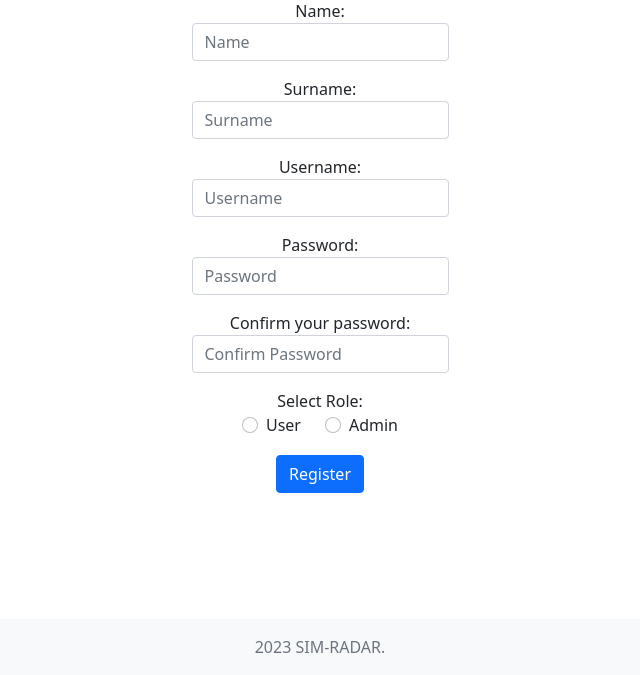
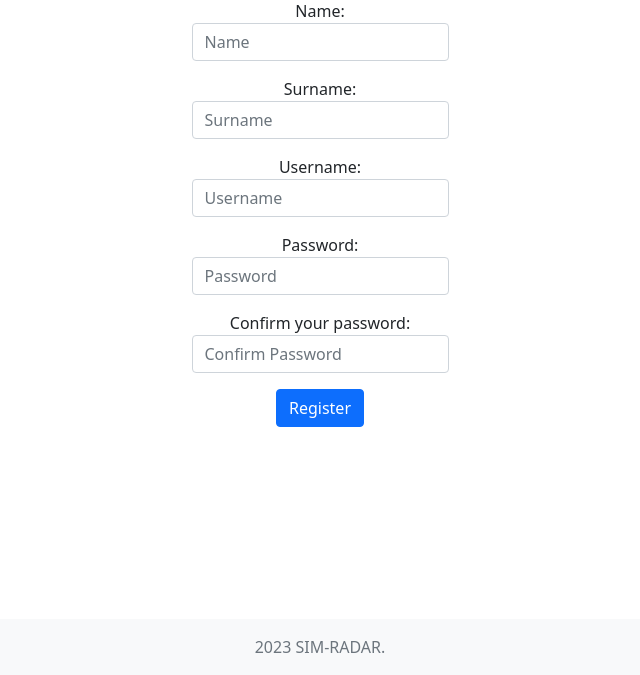
Before and after one commit to iago2900/CalendarioSimulacion, a Flask app: page /register in a window 1280 px wide. Shown: the part 125-800 px from the top of the page, without its empty margins (320-960 px from the left). Run offline with Flask 3, Linux system fonts and the light colour scheme.

Commit message:
Add active/old events page, remove role selecion in registration...

```diff
--- a/app.py
+++ b/app.py
@@ -32,7 +32,7 @@ with app.app_context():
     # Check if user already exist
     existing_user = Users.query.all()
     if not existing_user:
-        new_user = Users(name="test", surname="test", username="test", hash=generate_password_hash("test"), role_id=1)
+        new_user = Users(name="admin", surname="admin", username="admin", hash=generate_password_hash("admin"), role_id=1)
         db_session.add(new_user)
         db_session.commit()
 
@@ -43,6 +43,14 @@ def index():
     Show list of future events with same group id as user or None group id.
     """
     user_id = session['user_id']
+    role_id = session['role_id']
+
+    # if it is an admin, then show all active events, no matter the group
+    if role_id == 1:
+        # use this when the switch is active in index.html
+        active_events = [event for event in Events.query.filter(Events.date > datetime.now().date()).all()]
+
+        return render_template("index.html", events=active_events, user_id=user_id)
 
     usergroups = UserGroups.query.filter_by(user_id=user_id).all()
     events = []
@@ -61,6 +69,21 @@ def index():
 
 
     return render_template("index.html", events=events, user_id=user_id)
+
+@app.route("/old-events", methods=['GET'])
+@login_required
+@permission_admin
+def index_old():
+    """
+    Show list of old events for admin.
+    """
+    user_id = session['user_id']
+    old_events = [event for event in Events.query.filter(Events.date <= datetime.now().date()).all()]
+
+    return render_template("index.html", events=old_events, user_id=user_id, button='old')
+
+
+
 
 
 @app.route('/export_participants/<int:event_id>')
@@ -399,19 +422,24 @@ def register():
             return apology("must confirm the password", 400)
 
         # Query database for username
-        rows = Users.query.filter_by(username=request.form.get("username")).first()
+        existing_user = Users.query.filter_by(name=request.form.get("name"), surname=request.form.get("surname")).first()
 
-        if rows == None: # Ensure username does not exist
-            # Create a new user
-            role = Roles.query.filter_by(role=request.form.get("role")).first()
-            new_user = Users(name=request.form.get("name"), surname=request.form.get("surname"), username=request.form.get("username"), hash=generate_password_hash(request.form.get("password")), role_id=role.id)
+        if existing_user is None: # Ensure name + surname do not exist
+            # Query database for username
+            rows = Users.query.filter_by(username=request.form.get("username")).first()
 
-            # Add the user to the database
-            db_session.add(new_user)
-            db_session.commit()
+            if rows is None: # Ensure username does not exist
+                # Create a new user (with role user by default)
+                new_user = Users(name=request.form.get("name"), surname=request.form.get("surname"), username=request.form.get("username"), hash=generate_password_hash(request.form.get("password")), role_id=2)
 
+                # Add the user to the database
+                db_session.add(new_user)
+                db_session.commit()
+
+            else:
+                return apology("username already exists", 400)
         else:
-            return apology("username already exists", 400)
+            return apology("name and surname already exist", 400)
 
 
         # Redirect user to home page
--- a/static/js/functions.js
+++ b/static/js/functions.js
@@ -159,3 +159,11 @@ function deleteGroup(group_id) {
         });
     }
 }
+
+function isButtonChecked(buttonId) {
+    const button = document.getElementById(buttonId);
+    if (button) {
+      return true;
+    }
+    return false; // Return false if the button with the given ID doesn't exist
+  }
--- a/templates/base.html
+++ b/templates/base.html
@@ -73,7 +73,7 @@
 
 
         <!-- Footer -->
-        <footer class="bg-light text-center py-3 fixed-bottom">
+        <footer class="bg-light text-center py-3 fixed-bottom" style="z-index: -1;">
             <div class="container">
                 <span class="text-muted">2023 SIM-RADAR. {% if session['role_id'] == 1 %}You are an Admin.{% endif %}</span>
             </div>
--- a/templates/register.html
+++ b/templates/register.html
@@ -26,23 +26,6 @@
         <label for="confirmation">Confirm your password:</label>
         <input class="form-control mx-auto w-auto" id="confirmation" name="confirmation" placeholder="Confirm Password" type="password" required>
     </div>
-    <div class="mb-3">
-        <label for="role">Select Role:</label>
-        <div class="row justify-content-center">
-            <div class="col-auto">
-                <div class="form-check">
-                    <input class="form-check-input" type="radio" name="role" id="user" value="user" required>
-                    <label class="form-check-label" for="user">User</label>
-                </div>
-            </div>
-            <div class="col-auto">
-                <div class="form-check">
-                    <input class="form-check-input" type="radio" name="role" id="admin" value="admin" required>
-                    <label class="form-check-label" for="admin">Admin</label>
-                </div>
-            </div>
-        </div>
-    </div>
     <button class="btn btn-primary" type="submit">Register</button>
 </form>
 {% endblock %}
```
Also changed, not shown: TODO.md (+3 -1 lines), templates/index.html (+43 -0 lines).
